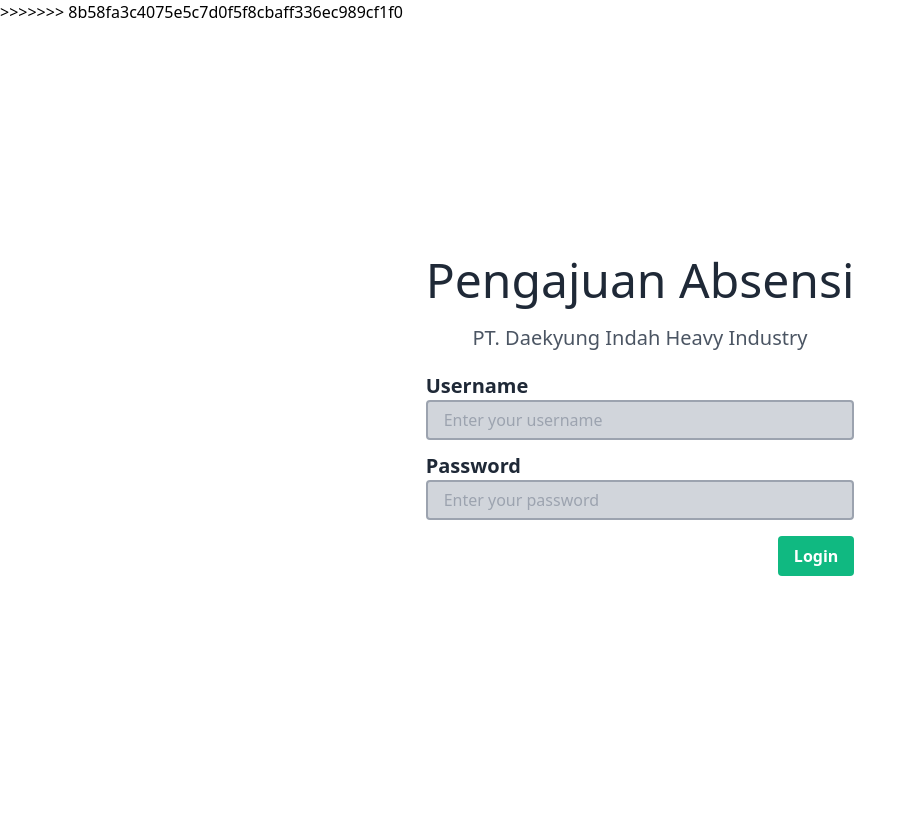
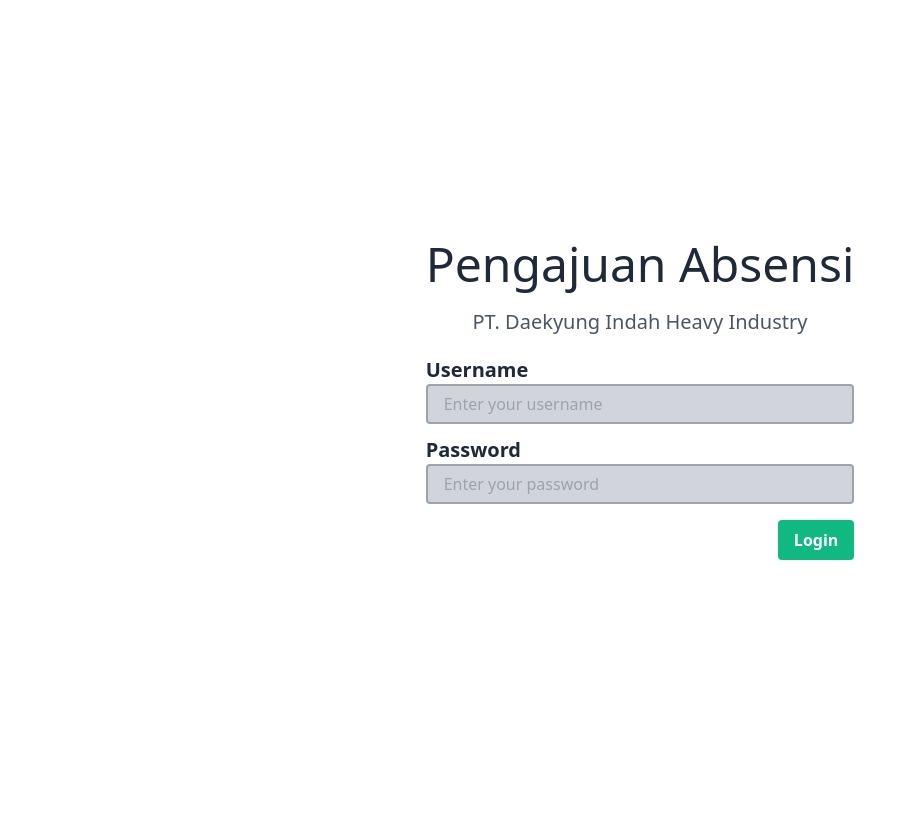
Before and after one commit to dhiyarhmn/tugas-pkl, a PHP site: page /Login.php in a window 1280 px wide. Shown: the whole page, without its empty margins (0-917 px from the left). After the commit the page ends 560 px from the top, so only its background shows below. Run offline with PHP 8.4, Linux system fonts and the light colour scheme.

Commit message:
dibenerin dikit

```diff
--- a/Login.php
+++ b/Login.php
@@ -71,7 +71,6 @@
 ?>
 
 <!-- Tambahkan formulir login di sini -->
->>>>>>> 8b58fa3c4075e5c7d0f5f8cbaff336ec989cf1f0
 
 <!DOCTYPE html>
 <html lang="en">
```
